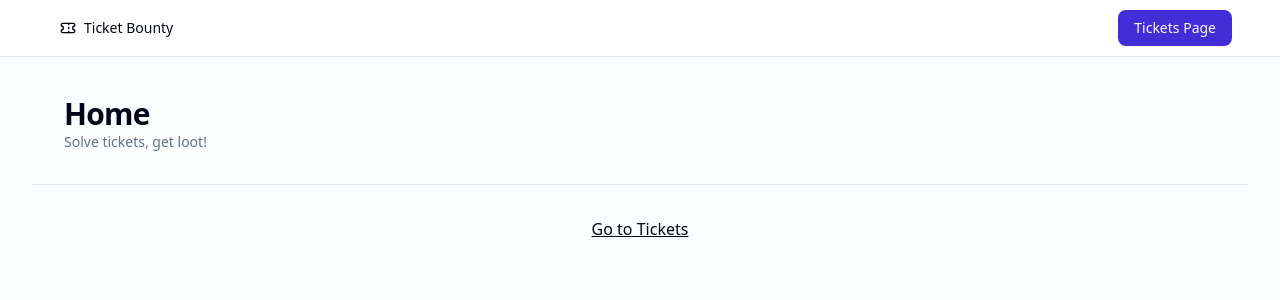
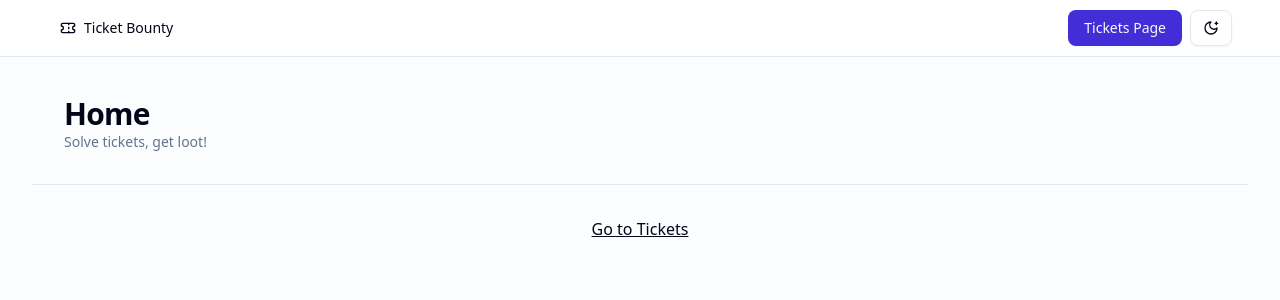
Before and after one commit to steven-oehley/ticket-bounty, a Next.js app: page / in a window 1280 px wide. Shown: the top 300 px of the page. Built offline with nearby package versions, Linux system fonts and the light colour scheme.

Commit message:
add light/dark theme

```diff
--- a/package.json
+++ b/package.json
@@ -20,6 +20,7 @@
     "clsx": "^2.1.1",
     "lucide-react": "^0.485.0",
     "next": "15.2.4",
+    "next-themes": "^0.4.6",
     "react": "^19.0.0",
     "react-dom": "^19.0.0",
     "tailwind-merge": "^3.0.2",
--- a/src/app/layout.tsx
+++ b/src/app/layout.tsx
@@ -2,6 +2,8 @@ import type { Metadata } from 'next';
 import { Geist, Geist_Mono } from 'next/font/google';
 
 import Header from '@/components/header';
+
+import { ThemeProvider } from '../components/theme/theme-provider';
 
 import './globals.css';
 
@@ -30,10 +32,17 @@ export default function RootLayout({
       <body
         className={`${geistSans.variable} ${geistMono.variable} antialiased`}
       >
-        <Header />
-        <main className="bg-secondary/20 flex min-h-screen flex-col overflow-x-hidden overflow-y-auto px-8 py-24">
-          {children}
-        </main>
+        <ThemeProvider
+          disableTransitionOnChange
+          enableSystem
+          attribute="class"
+          defaultTheme="system"
+        >
+          <Header />
+          <main className="bg-secondary/20 flex min-h-screen flex-col overflow-x-hidden overflow-y-auto px-8 py-24">
+            {children}
+          </main>
+        </ThemeProvider>
       </body>
     </html>
   );
--- a/src/components/header.tsx
+++ b/src/components/header.tsx
@@ -1,9 +1,13 @@
+'use client';
+
 import Link from 'next/link';
 
 import { LucideTicket } from 'lucide-react';
 
 import { Button } from '@/components/ui/button';
 import { homePath, ticketsPath } from '@/constants/paths';
+
+import ThemeSwitcher from './theme/theme-switcher';
 
 const Header = () => {
   return (
@@ -16,10 +20,11 @@ const Header = () => {
           </Link>
         </Button>
       </div>
-      <div>
+      <div className="flex gap-x-2">
         <Button asChild>
           <Link href={ticketsPath}>Tickets Page</Link>
         </Button>
+        <ThemeSwitcher />
       </div>
     </nav>
   );
--- /dev/null
+++ b/src/components/theme/theme-provider.tsx
@@ -0,0 +1,11 @@
+'use client';
+
+import * as React from 'react';
+import { ThemeProvider as NextThemesProvider } from 'next-themes';
+
+export function ThemeProvider({
+  children,
+  ...props
+}: React.ComponentProps<typeof NextThemesProvider>) {
+  return <NextThemesProvider {...props}>{children}</NextThemesProvider>;
+}
--- /dev/null
+++ b/src/components/theme/theme-switcher.tsx
@@ -0,0 +1,28 @@
+import { useTheme } from 'next-themes';
+
+import { LucideMoonStar, LucideSun } from 'lucide-react';
+
+import { Button } from '../ui/button';
+
+const ThemeSwitcher = () => {
+  const { theme, setTheme } = useTheme();
+
+  const handleThemeChange = () => {
+    setTheme((prevTheme) => (prevTheme === 'dark' ? 'light' : 'dark'));
+  };
+
+  return (
+    <div>
+      <Button variant="outline" onClick={handleThemeChange}>
+        {theme === 'dark' ? (
+          <LucideSun className="animate-in fade-in zoom-in duration-300" />
+        ) : (
+          <LucideMoonStar className="animate-in fade-in zoom-in duration-300" />
+        )}
+        {/*  accessibility */}
+        <span className="sr-only">Toggle Theme</span>
+      </Button>
+    </div>
+  );
+};
+export default ThemeSwitcher;
```
Also changed, not shown: 1 other file (tests, documents, lock files or other folders).
